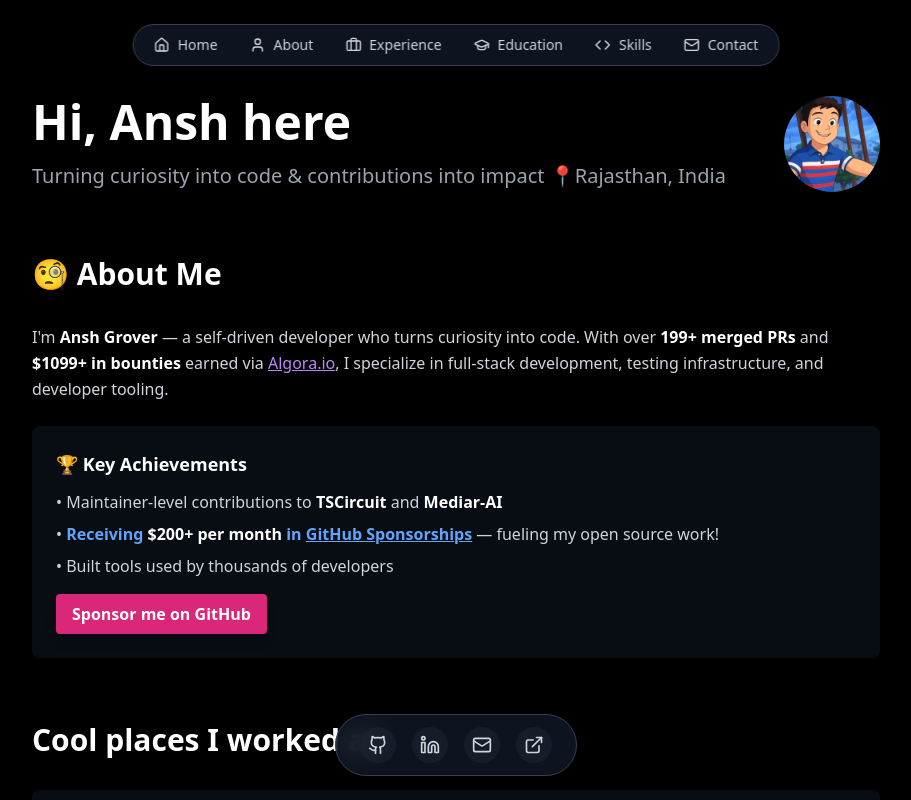
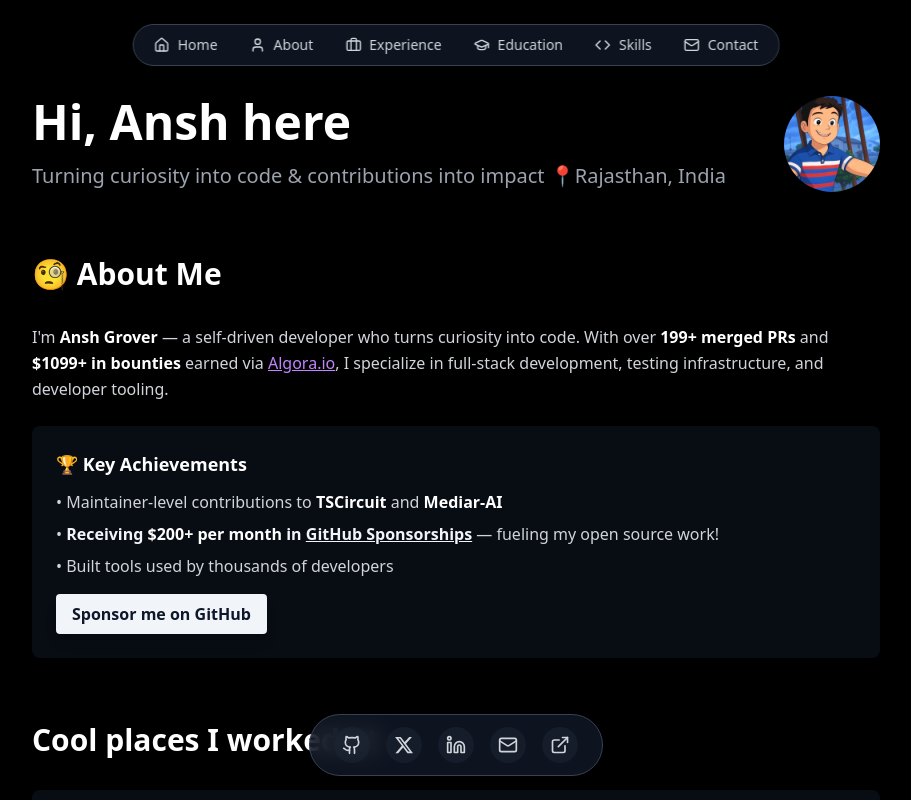
Before and after one commit to amitkushh/anshs-portfolio, a React (Vite) app: page / in a window 1280 px wide. Shown: the top 800 px of the page, without its empty margins (184-1095 px from the left). Built offline with nearby package versions, Linux system fonts and the light colour scheme.

Commit message:
add twitter in contacts & match colouring of site

```diff
--- a/package.json
+++ b/package.json
@@ -40,6 +40,7 @@
     "@radix-ui/react-toggle-group": "^1.1.0",
     "@radix-ui/react-tooltip": "^1.1.4",
     "@tanstack/react-query": "^5.56.2",
+    "caniuse-lite": "^1.0.30001726",
     "class-variance-authority": "^0.7.1",
     "clsx": "^2.1.1",
     "cmdk": "^1.0.0",
@@ -52,6 +53,7 @@
     "react-day-picker": "^8.10.1",
     "react-dom": "^18.3.1",
     "react-hook-form": "^7.53.0",
+    "react-icons": "^5.5.0",
     "react-resizable-panels": "^2.1.3",
     "react-router-dom": "^6.26.2",
     "recharts": "^2.12.7",
--- a/src/components/About.tsx
+++ b/src/components/About.tsx
@@ -13,11 +13,11 @@ export const About = () => {
           <h4 className="text-lg font-semibold text-white mb-3">🏆 Key Achievements</h4>
           <ul className="text-gray-300 space-y-2">
             <li>• Maintainer-level contributions to <strong className="text-white">TSCircuit</strong> and <strong className="text-white">Mediar-AI</strong></li>
-            <li>• <span className="text-blue-400 font-bold">Receiving <strong className="text-white">$200+ per month</strong> in <a href="https://github.com/sponsors/Anshgrover23" className="underline hover:text-blue-300 transition-colors">GitHub Sponsorships</a></span> — fueling my open source work!</li>
+            <li>• <span className="text-accent font-bold">Receiving <strong className="text-white">$200+ per month</strong> in <a href="https://github.com/sponsors/Anshgrover23" className="underline hover:text-accent transition-colors">GitHub Sponsorships</a></span> — fueling my open source work!</li>
             <li>• Built tools used by thousands of developers</li>
           </ul>
           <div className="mt-4">
-            <a href="https://github.com/sponsors/Anshgrover23" target="_blank" rel="noopener noreferrer" className="inline-block bg-pink-600 hover:bg-pink-500 text-white font-semibold px-4 py-2 rounded transition-colors shadow-lg">
+            <a href="https://github.com/sponsors/Anshgrover23" target="_blank" rel="noopener noreferrer" className="inline-block bg-accent text-accent-foreground hover:bg-primary hover:text-primary-foreground font-semibold px-4 py-2 rounded transition-colors shadow-lg">
               Sponsor me on GitHub
             </a>
           </div>
--- a/src/components/AnimatedSocialLinks.tsx
+++ b/src/components/AnimatedSocialLinks.tsx
@@ -1,5 +1,5 @@
-
 import { Github, Linkedin, Mail, ExternalLink } from "lucide-react";
+import { FaXTwitter } from "react-icons/fa6";
 import { useState } from "react";
 
 export const AnimatedSocialLinks = () => {
@@ -11,6 +11,12 @@ export const AnimatedSocialLinks = () => {
       href: "https://github.com/Anshgrover23",
       label: "GitHub",
       color: "hover:bg-gray-700"
+    },
+    {
+      icon: FaXTwitter,
+      href: "https://twitter.com/Anshgrover23",
+      label: "Twitter",
+      color: "hover:bg-blue-900"
     },
     {
       icon: Linkedin,
--- a/src/index.css
+++ b/src/index.css
@@ -54,41 +54,41 @@
   }
 
   .dark {
-    --background: 222.2 84% 4.9%;
-    --foreground: 210 40% 98%;
+    --background: 230 36% 12%; /* #11172a */
+    --foreground: 220 28% 90%; /* #dfe5ec */
 
-    --card: 222.2 84% 4.9%;
-    --card-foreground: 210 40% 98%;
+    --card: 224 25% 15%; /* #1a2233 */
+    --card-foreground: 220 28% 90%; /* #dfe5ec */
 
-    --popover: 222.2 84% 4.9%;
-    --popover-foreground: 210 40% 98%;
+    --popover: 224 25% 15%; /* #1a2233 */
+    --popover-foreground: 220 28% 90%; /* #dfe5ec */
 
-    --primary: 210 40% 98%;
-    --primary-foreground: 222.2 47.4% 11.2%;
+    --primary: 174 27% 48%; /* #599692 */
+    --primary-foreground: 220 28% 90%; /* #dfe5ec */
 
-    --secondary: 217.2 32.6% 17.5%;
-    --secondary-foreground: 210 40% 98%;
+    --secondary: 215 10% 40%; /* #626c7d */
+    --secondary-foreground: 220 28% 90%; /* #dfe5ec */
 
-    --muted: 217.2 32.6% 17.5%;
-    --muted-foreground: 215 20.2% 65.1%;
+    --muted: 215 10% 40%; /* #626c7d */
+    --muted-foreground: 220 15% 60%; /* softer gray */
 
-    --accent: 217.2 32.6% 17.5%;
-    --accent-foreground: 210 40% 98%;
+    --accent: 207 69% 58%; /* #4A90E2 */
+    --accent-foreground: 220 28% 90%; /* #dfe5ec */
 
     --destructive: 0 62.8% 30.6%;
-    --destructive-foreground: 210 40% 98%;
+    --destructive-foreground: 220 28% 90%;
 
-    --border: 217.2 32.6% 17.5%;
-    --input: 217.2 32.6% 17.5%;
-    --ring: 212.7 26.8% 83.9%;
-    --sidebar-background: 240 5.9% 10%;
-    --sidebar-foreground: 240 4.8% 95.9%;
-    --sidebar-primary: 224.3 76.3% 48%;
-    --sidebar-primary-foreground: 0 0% 100%;
-    --sidebar-accent: 240 3.7% 15.9%;
-    --sidebar-accent-foreground: 240 4.8% 95.9%;
-    --sidebar-border: 240 3.7% 15.9%;
-    --sidebar-ring: 217.2 91.2% 59.8%;
+    --border: 220 28% 16%; /* #222b3a */
+    --input: 220 28% 16%;
+    --ring: 207 69% 58%; /* #4A90E2 */
+    --sidebar-background: 230 36% 12%;
+    --sidebar-foreground: 220 28% 90%;
+    --sidebar-primary: 174 27% 48%;
+    --sidebar-primary-foreground: 220 28% 90%;
+    --sidebar-accent: 207 69% 58%;
+    --sidebar-accent-foreground: 220 28% 90%;
+    --sidebar-border: 220 28% 16%;
+    --sidebar-ring: 207 69% 58%;
   }
 }
 
```
Also changed, not shown: 1 other file (tests, documents, lock files or other folders).
